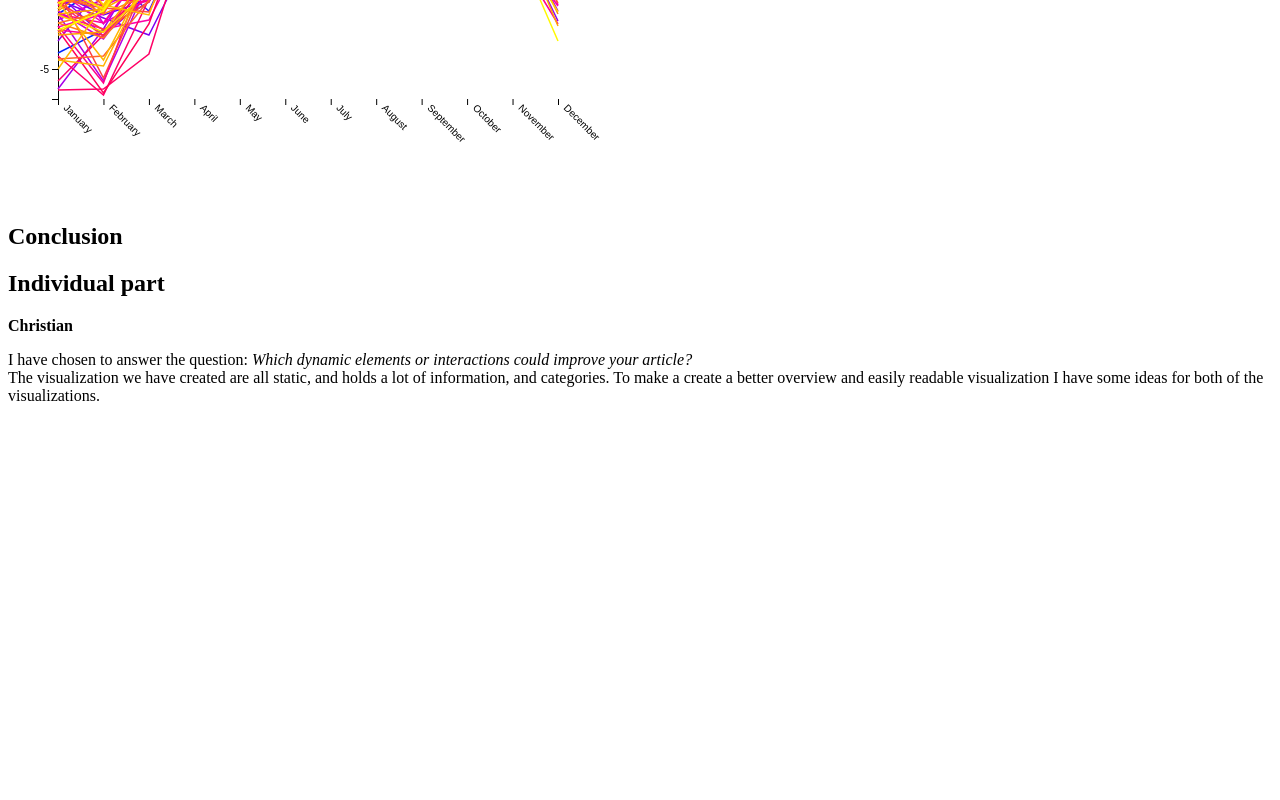
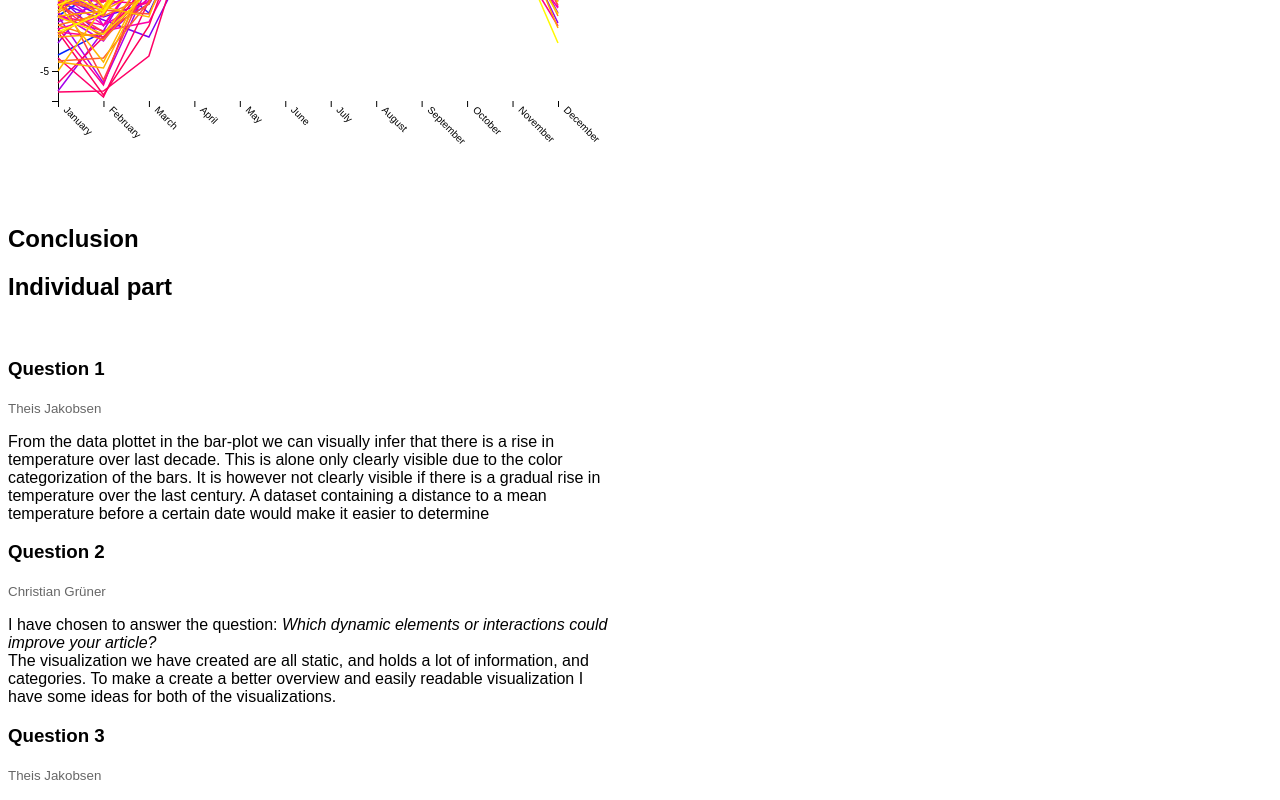
Before and after one commit to rcoor/IDEassignment2, a website: page index.html in a window 1280 px wide. Shown: the part 1483-2283 px from the top of the page. Before the commit the page ends 1904 px from the top, so only its background shows below. Drawn offline with nearby package versions, Linux system fonts and the light colour scheme.

Commit message:
changed away from local package

```diff
--- a/index.html
+++ b/index.html
@@ -2,12 +2,20 @@
 <html>
 
 <head>
-    <!--<script src="https://d3js.org/d3.v4.min.js"></script>-->
-    <script src="./node_modules/d3/build/d3.min.js"></script>
+    <script src="https://d3js.org/d3.v4.min.js"></script>
+    <!--<script src="./node_modules/d3/build/d3.min.js"></script>-->
     <script src="script.js"></script>
     <title>Interactive Data Visualization - Project 2</title>
 
     <style>
+        small {
+            color: rgba(0, 0, 0, 0.6);
+        }
+
+        body {
+            font-family: Arial, Helvetica, sans-serif;
+        }
+
         .axis--x path {
             display: none;
         }
@@ -66,19 +74,16 @@
     <h1>Project 2 - Temperature Data</h1>
     <h2>Introduction</h2>
     In this assignment we want to answer the question: <i>How has the weather changed over the past 100 years?</i>.
-    <br/>
-    To answer this question we will use temperature data for Copenhagen, Denmark provided by the <a href="http://data.giss.nasa.gov/gistemp/station_data/">NASA</a>.
+    <br/> To answer this question we will use temperature data for Copenhagen, Denmark provided by the <a href="http://data.giss.nasa.gov/gistemp/station_data/">NASA</a>.
 
     <h2>Visualization</h2>
-    To investigate how the weather has changed over the past 100 years, we will do 2 different visualization using D3.<br/>
-    The first plot is a bar plot of how the average temperatures each year has changed in celsius.<br/>
-    The Bar chart doesn't show the temperatures per month, and if we are dealing with high changes when it is winter and summer we could
-    find out that the cold months are getting colder, and the warm months are getting warmer.<br/>
-    The second plot is therefor a multi line plot of how the average temperatures each month has changed for each year in celsius.
-    <br/>
-    The multi line plot is created by adapting our data to an existing visualization we found online.
-    <br/>
-    (<a href="https://bl.ocks.org/d3noob/4db972df5d7efc7d611255d1cc6f3c4f">
+    To investigate how the weather has changed over the past 100 years, we will do 2 different visualization using D3.<br/>    The first plot is a bar plot of how the average temperatures each year has changed in celsius.<br/> The Bar chart doesn't
+    show the temperatures per month, and if we are dealing with high changes when it is winter and summer we could find out
+    that the cold months are getting colder, and the warm months are getting warmer.<br/> The second plot is therefor a multi
+    line plot of how the average temperatures each month has changed for each year in celsius.
+    <br/> The multi line plot is created by adapting our data to an existing visualization we found online.
+    <br/> (
+    <a href="https://bl.ocks.org/d3noob/4db972df5d7efc7d611255d1cc6f3c4f">
         https://bl.ocks.org/d3noob/4db972df5d7efc7d611255d1cc6f3c4f</a>)
 
     <h3>Bar plot</h3>
@@ -86,15 +91,14 @@
         <svg width="1800" height="500"></svg>
         <p>
             Yellow indicates that the year's temperature is above the average temperature since 1880 till 2015.
-            <br>
-            Blue indicates that the year's temperature is below the average temperature since 1880 till 2015.
+            <br> Blue indicates that the year's temperature is below the average temperature since 1880 till 2015.
         </p>
     </div>
 
     <!-- Results here-->
-    The bar plot gives a good overview on how the overall changes in temperature per year has changed.
-    There are a general pattern of increasing temperatures, however it is hard to tell if the changes are more significant,
-    since maybe the cold months are getting colder and the warm months are getting warmer.
+    The bar plot gives a good overview on how the overall changes in temperature per year has changed. There are a general pattern
+    of increasing temperatures, however it is hard to tell if the changes are more significant, since maybe the cold months
+    are getting colder and the warm months are getting warmer.
 
     <h3>Multi line plot</h3>
     <div class="multiLine">
@@ -106,18 +110,31 @@
 
     <!-- Results here-->
 
+    <div style="width: 600px;">
         <h2>Conclusion</h2>
 
         <h2>Individual part</h2>
-    <b>Christian</b>
+        <br>
+        <h3>Question 1</h3>
+        <small>Theis Jakobsen</small>
+        <p>
+            From the data plottet in the bar-plot we can visually infer that there is a rise in temperature over last decade. This is
+            alone only clearly visible due to the color categorization of the bars. It is however not clearly visible if
+            there is a gradual rise in temperature over the last century. A dataset containing a distance to a mean temperature before a certain date would make it easier to determine
+        </p>
+        <h3>Question 2</h3>
+        <small>Christian Grüner</small>
         <p>
             I have chosen to answer the question: <i>Which dynamic elements or interactions could improve your article?</i>
-        <br/>
-        The visualization we have created are all static, and holds a lot of information, and categories. To make a
-        create a better overview and easily readable visualization I have some ideas for both of the visualizations.
+            <br/> The visualization we have created are all static, and holds a lot of information, and categories. To make
+            a create a better overview and easily readable visualization I have some ideas for both of the visualizations.
+        </p>
+        <h3>Question 3</h3>
+        <small>Theis Jakobsen</small>
+        <p>
 
         </p>
-
+    </div>
 
 </body>
 
```
Lines whose indentation alone changed are shown as unchanged.
